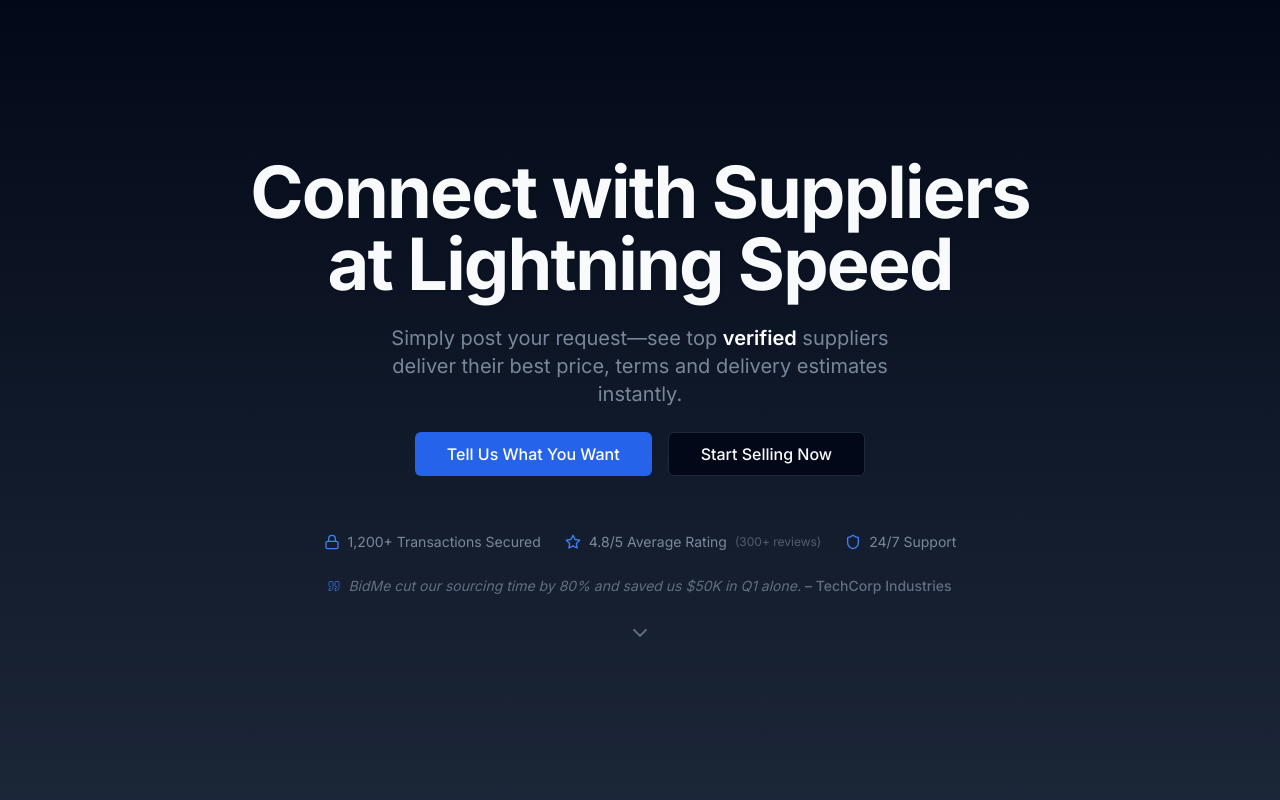
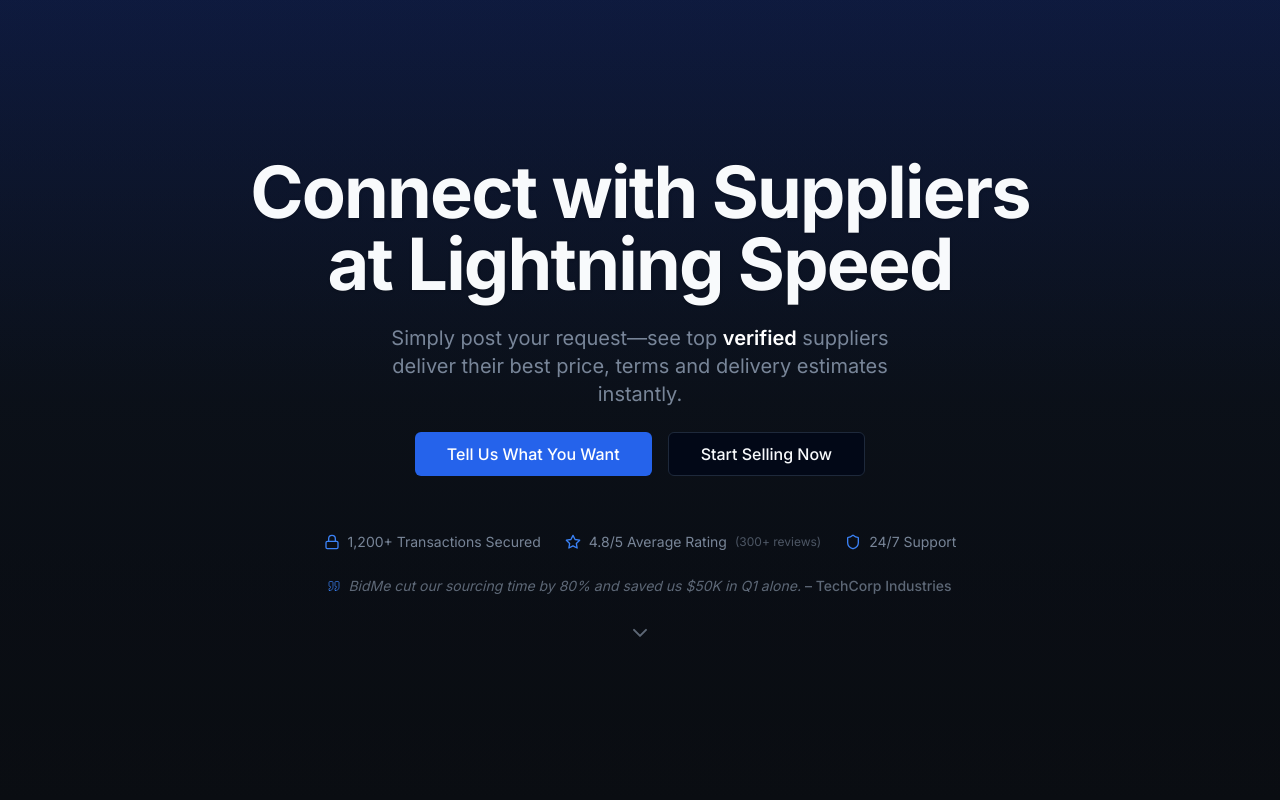
Before and after one commit to hectorestrada911/bidme, a Next.js app: page / in a window 1280 px wide. Shown: the top 800 px of the page. Built offline with nearby package versions, Linux system fonts and the light colour scheme.

Commit message:
Enhance hero section gradient for smoother color transition

```diff
--- a/src/app/page.tsx
+++ b/src/app/page.tsx
@@ -7,9 +7,9 @@ import Link from "next/link"
 
 export default function Home() {
   return (
-    <section className="relative flex flex-col items-center justify-center h-screen bg-gradient-to-b from-background to-muted overflow-hidden">
+    <section className="relative flex flex-col items-center justify-center h-screen bg-gradient-to-b from-blue-950/50 via-[#0d1219] to-[#0a0d12] overflow-hidden">
       {/* Subtle gradient overlay */}
-      <div className="absolute inset-0 bg-gradient-to-b from-transparent via-background/5 to-background/10 pointer-events-none" />
+      <div className="absolute inset-0 bg-gradient-to-b from-blue-900/10 via-background/20 to-[#0a0d12]/80 pointer-events-none" />
 
       <motion.div
         initial={{ opacity: 0, y: 20 }}
```
